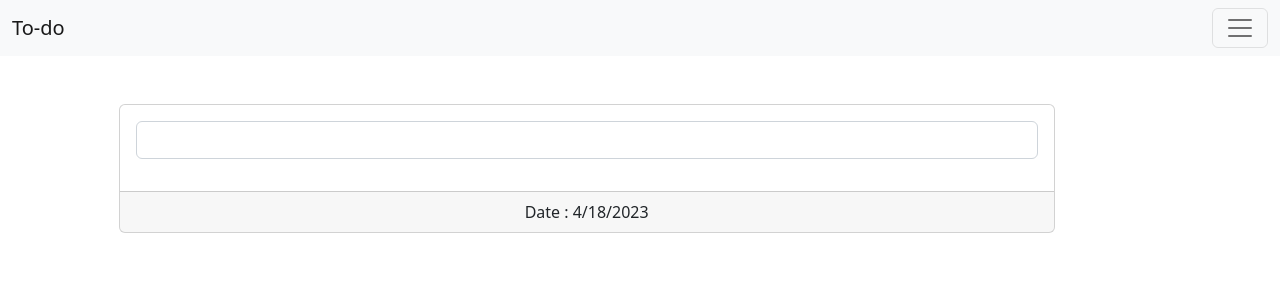
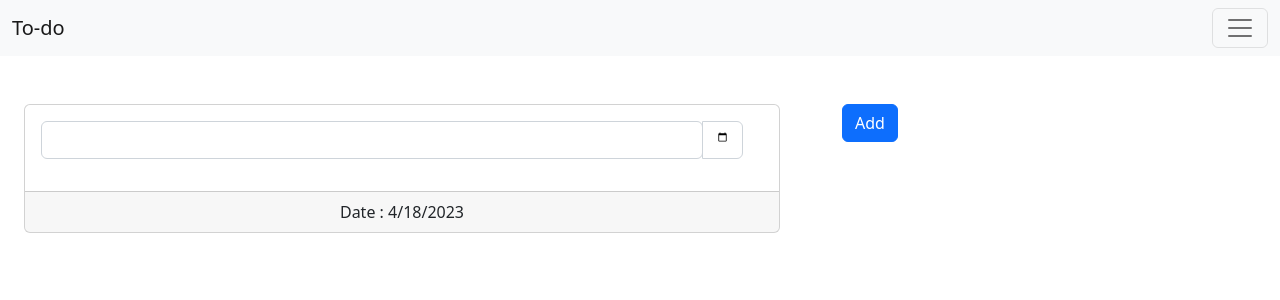
Before and after one commit to Shashi116/to-do-app, a React (Create React App) app: page / in a window 1280 px wide. Shown: the top 300 px of the page. Built offline with nearby package versions, Linux system fonts and the light colour scheme.

Commit message:
Post made with toaster on 20-04-2023

```diff
--- a/src/Components/AddNewTask/index.js
+++ b/src/Components/AddNewTask/index.js
@@ -1,29 +1,63 @@
 import Button from 'react-bootstrap/Button';
 import { useState,useEffect } from 'react';
 import Card from 'react-bootstrap/Card';
-import { Form, InputGroup } from 'react-bootstrap';
+import { Col, Container, Form, InputGroup, Row } from 'react-bootstrap';
+import { ToastContainer, toast } from 'react-toastify';
+import 'react-toastify/dist/ReactToastify.css';
+import Services from '../Services/Services';
+
 
 export function AddNewTask() {
+  //class TaskData{};
   var [date,setDate] = useState(new Date());
-  const [task , setTask] = useState();
+  const [task , setTask] = useState("");
+  const [taskDate , setTaskDate] = useState(date.toLocaleDateString());
 
-    useEffect(() => {
+  const handleSubmit = async (e) => {
+    e.preventDefault();
+    const taskData = new FormData();
+    taskData.append('task',task);
+    taskData.append('taskDate',taskDate);
+    const response = await Services.create(taskData);
+    toast.success('Task added ', {position: toast.POSITION.TOP_RIGHT});
+    console.log(response);
+    setTask('');
+    setTaskDate('');
+  };
+
+  useEffect(() => {
         var timer = setInterval(()=>setDate(new Date()), 1000 )
         return function cleanup() {
           <Card.Footer><p> Date : {date.toLocaleDateString()}</p></Card.Footer>
             clearInterval(timer)
         }
-
     });
   return (
-    <Card>
-    <Card.Body> <InputGroup className="mb-3">
+  <div>
 
-        <Form.Control aria-label="" />
-      </InputGroup>
-    </Card.Body>
-    <Card.Footer> Date : {date.toLocaleDateString()}</Card.Footer>
-  </Card>
-
+    <Container>
+    <Form onSubmit={handleSubmit}>
+      <Row>
+        <Col sm="10">
+          <Card>
+            <Card.Body>
+              <InputGroup className="mb-3" >
+                <Col xs={11}>
+                <Form.Control   aria-label="" id='task' value={task} type="text" onChange={e=>setTask(e.target.value)}/></Col><Form.Control id='taskDate' value={taskDate} onChange={e=>setTaskDate(e.target.value)} aria-label="date" type='date'  style={{marginRight:"20px"}}/>
+              </InputGroup>
+            </Card.Body>
+            <Card.Footer>
+                Date : {date.toLocaleDateString()}
+            </Card.Footer>
+          </Card>
+        </Col>
+        <Col md="2" className=' align-items-right '>
+          <Button type ="submit">Add</Button>
+          <ToastContainer/>
+        </Col>
+      </Row>
+      </Form>
+    </Container>
+  </div>
   );
 }
--- a/src/Components/Home.js
+++ b/src/Components/Home.js
@@ -1,6 +1,6 @@
 import React from "react";
 import Header from "./Header";
-import {BrowserRouter, Routes , Route} from 'react-router-dom';
+//import {BrowserRouter, Routes , Route} from 'react-router-dom';
 import {AddNewTask} from './AddNewTask';
 import Container from "react-bootstrap/esm/Container";
 import {Col,Row} from "react-bootstrap/esm";
@@ -15,9 +15,9 @@ export const Home = ()=>{
     <div>
         <Container fluid>
           <Row>
-            <Col xs={1}></Col>
+
             <Col xs={9} >
-            <AddNewTask/>
+            <AddNewTask />
             </Col>
         </Row>
         </Container>
--- /dev/null
+++ b/src/Components/Services/Services.js
@@ -0,0 +1,14 @@
+import axios from "axios";
+
+class post{
+
+    create(taskData){
+        const url = "http://localhost:3001/post";
+        const config = {
+            headers: { 'Content-type':'multipart/taskData' },
+        }
+        axios.post(url, taskData, config);
+    }
+}
+
+export default new post();
```
Also changed, not shown: connnection.js (added, +16 -0 lines), package.json (+8 -0 lines), src/Components/DateInfo/index.js (deleted, +0 -24 lines), src/Components/Utility/ToastCom.js (added, +30 -0 lines), 1 other file (tests, documents, lock files or other folders).
